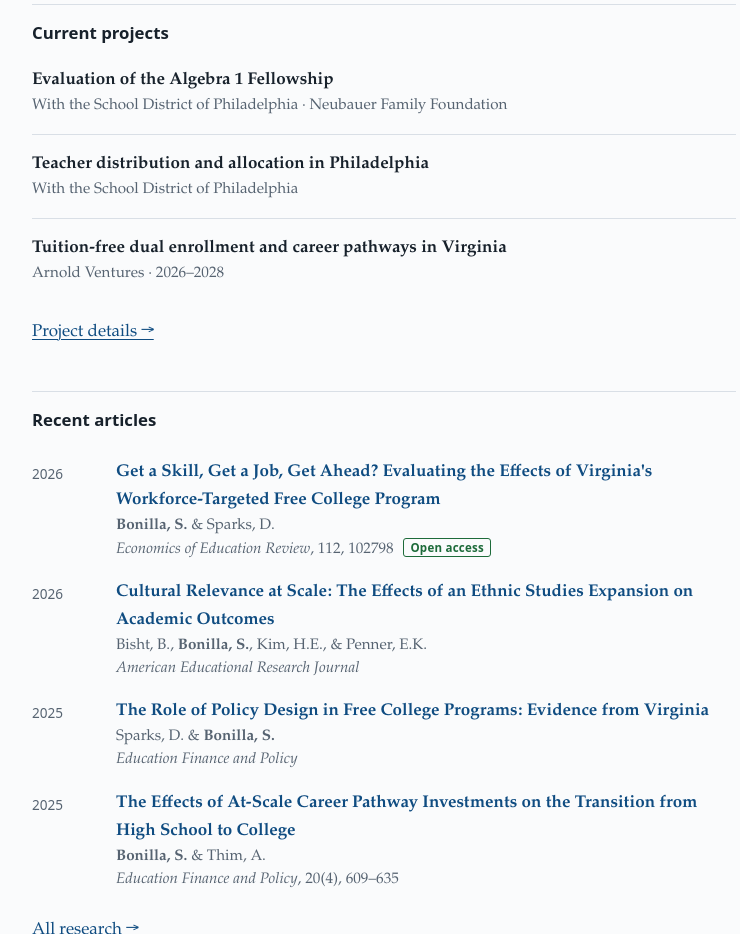
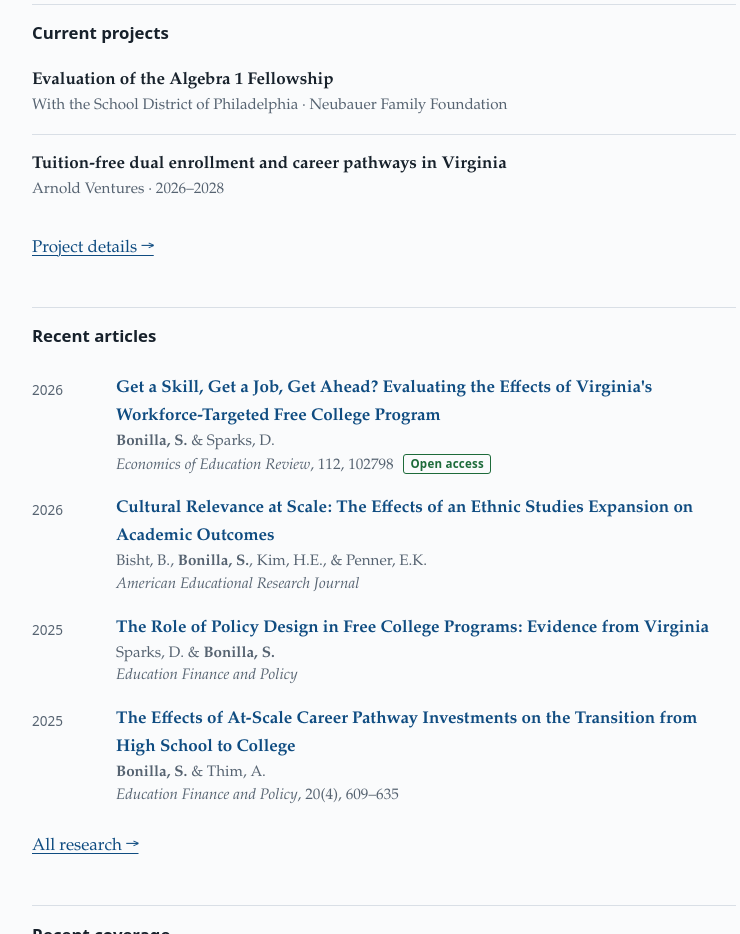
Before and after one commit to sade-bonilla/sade-bonilla.github.io, a plain HTML site: page index.html in a window 1280 px wide. Shown: the part 1500-2434 px from the top of the page, without its empty margins (424-1164 px from the left). Drawn offline with Linux system fonts and the light colour scheme.

Commit message:
Update index.html

```diff
--- a/index.html
+++ b/index.html
@@ -33,7 +33,6 @@
 <h2>Current projects</h2>
 <ul class="courses">
 <li><strong>Evaluation of the Algebra 1 Fellowship</strong><div class="pmeta">With the School District of Philadelphia &middot; Neubauer Family Foundation</div></li>
-<li><strong>Teacher distribution and allocation in Philadelphia</strong><div class="pmeta">With the School District of Philadelphia</div></li>
 <li><strong>Tuition-free dual enrollment and career pathways in Virginia</strong><div class="pmeta">Arnold Ventures &middot; 2026&ndash;2028</div></li>
 </ul>
 <p><a href="research.html#current">Project details &rarr;</a></p>
```
